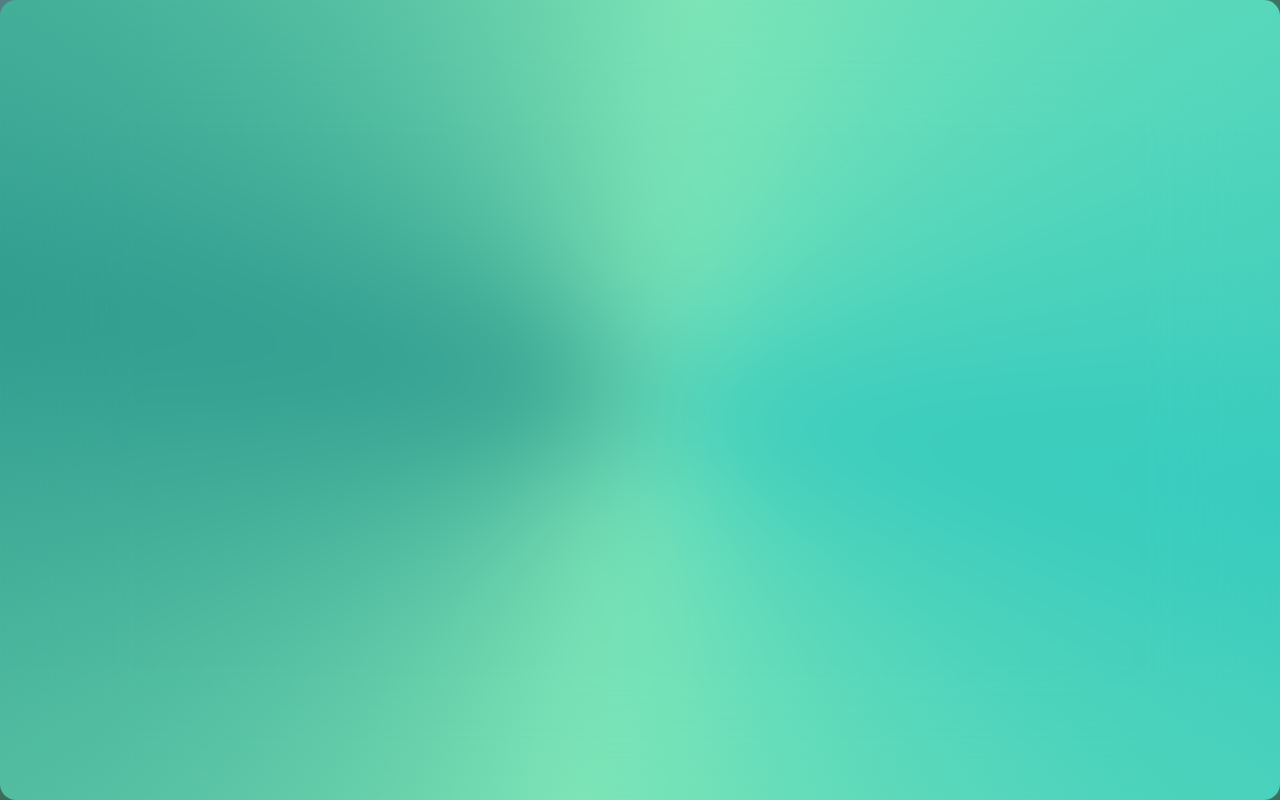
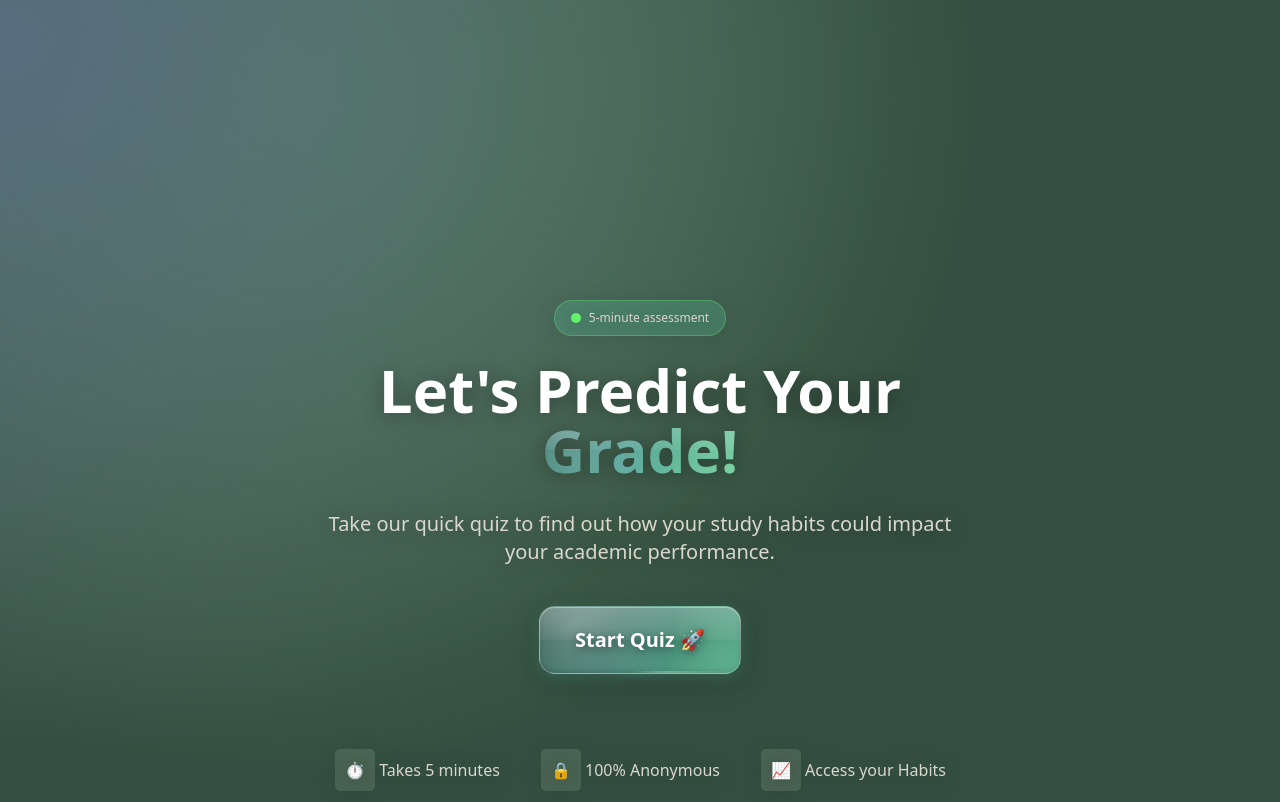
Before and after one commit to Hosanna13/Grade-Predictor-React, a Next.js app in the folder grade-predictor/: page / in a window 1280 px wide. Shown: the top 802 px of the page. Built offline with nearby package versions, Linux system fonts and the light colour scheme.

Commit message:
welcome done

```diff
--- a/grade-predictor/src/app/globals.css
+++ b/grade-predictor/src/app/globals.css
@@ -23,6 +23,8 @@
   --clr4: rgba(255,255,255,.35);
   /*smooth blending */
   --clr5: #2F9C8F;
+  --clr6: #3A5A40;
+  --clr7: #344E41;
 }
 
 /* Apply theme variables */
--- a/grade-predictor/src/app/page.tsx
+++ b/grade-predictor/src/app/page.tsx
@@ -12,12 +12,15 @@ export default function Home() {
   return (
     <div className="home-container">
     <div className='hero'>
+      <div className="bage"> <span className="bage-dot"></span> 5-minute assessment</div>
+      <div className="header">
           <h1 className="welcome-header">
-        Let's Predict Your <span className="grade">Grade!</span>
+            Let's Predict Your <div> <span className="grade">Grade!</span>  </div>
           </h1>
           <p className="welcome-subheader">
             Take our quick quiz to find out how your study habits could impact your academic performance.
           </p>
+      </div>
       <Link href="/quiz">
         <button className="start-btn" onClick={handleClick}>
           Start Quiz 🚀
@@ -26,17 +29,21 @@ export default function Home() {
       </div>
       <br />
       <div className="benefits-section">
-        <li> <span className="icon">⏱️</span>Takes 5 minutes</li>
-        <li> <span className="icon">🔒</span>100% Anonymous</li>
+        <li> <span className="icon">⏱️</span> Takes 5 minutes</li>
+        <li> <span className="icon">🔒</span> 100% Anonymous</li>
         <li> <span className='icon'>📈</span> Access your Habits</li>
       </div>
       <footer className="footer">
-        <h1 className="stat">100+ </h1>
+        < div className='stats-section'>
+          <div className="stat">100+
               <p className="stat-desc">Students assessed</p>
-        <h1 className="stat">85% </h1>
+          </div>
+          <div className="stat">85%
           <p className="stat-desc">Accuracy rate</p>
-        <h1 className="stat"> 12 </h1>
-        <p className="stat-desc">Questions</p>
+          </div>
+          <div className="stat"> 12
+          <p className="stat-desc">Questions</p> </div>
+        </div>
       </footer>
 
     </div>
--- a/grade-predictor/src/app/quiz.css
+++ b/grade-predictor/src/app/quiz.css
@@ -5,34 +5,66 @@
     flex-direction: column;
     align-items: center;
     justify-content: center;
-    height: 100vh;
+    min-height: 100vh;
     background: var(--bg);
-
 }
 .hero {
     text-align: center;
+    margin-top: 300px;
+}
+.bage{
+    display: inline-flex;
+    align-items: center;
+    gap: 8px;
+    background: rgba(99, 241, 189, 0.2);
+    border: 1px solid rgba(99, 241, 109, 0.3);
+
+    color: var(--text-color);
+    padding: 8px 16px;
+    border-radius: 50px;
+    font-size: 12px;
+    font-weight: 500;
+    margin-bottom: 24px;
+    filter: drop-shadow(0 2px 10px rgba(0,0,0,.35));
+}
+
+.bage-dot{
+    width: 10px;
+    height: 10px;
+    background-color: #63F16D;
+    border-radius: 50%;
+    animation: pulse 2s infinite;
+}
+.header {
+    display: flex;
+    flex-direction: column;
+    align-items: center;
+    justify-content: center;
+    margin-bottom: 40px;
 }
 .welcome-header {
-    font-size: 45px;
+    font-size: 60px;
     color: #ffffff;
-    font-weight: bold;
+    font-weight: bolder;
     display: inline-block;
     position: relative;
     text-align: center;
     white-space: nowrap;
+    line-height: 1;
     min-width: 100%;
-     margin-bottom: 1rem;
      filter: drop-shadow(0 2px 10px rgba(0,0,0,.35));
-
+     margin-bottom: 30px;
 }
 .welcome-subheader{
+    max-width: 70%;
     font-size: 20px;
-    line-height: 1.6;
-    margin-bottom: 40px;
+    font-weight: 500;
+    line-height: 1.4;
     filter: drop-shadow(0 2px 10px rgba(0,0,0,.35));
 }
 .grade {
     background:
+    linear-gradient(180deg, rgba(255,255,255,0.25) 0%, rgba(255,255,255,0.05) 50%, transparent 50%),
     radial-gradient(circle at 12% 35%, rgba(255,255,255,.22) 0%, rgba(255,255,255,0) 55%),
     radial-gradient(circle at 82% 18%, rgba(144,224,171,.28) 0%, rgba(144,224,171,0) 60%),
     radial-gradient(circle at 42% 78%, rgba(130,184,229,.22) 0%, rgba(130,184,229,0) 65%),
@@ -43,8 +75,13 @@
     color: transparent;
     -webkit-text-fill-color: transparent;
     display: inline-block;
-    filter:drop-shadow(0 25px 50px -12px rgba(15, 191, 121, 0.55));
+    filter:
+    drop-shadow( 1px 1px rgba(255,255,255,.4)),
+    drop-shadow(0 -2px 4px rgba(0,0,0,.15)),
+    drop-shadow(0 4px 15px rgba(78, 164, 138, 0.3)),
+    drop-shadow(0 8px 30px rgba(0,0,0,0.2));
 }
+
 .start-btn {
     padding: 18px 35px;
     font-size: 20px;
@@ -54,35 +91,192 @@
     border-radius: 16px;
     cursor: pointer;
     background:
+    /* glassy */
+    linear-gradient(180deg, rgba(255,255,255,0.25) 0%, rgba(255,255,255,0.05) 50%, transparent 50%),
     radial-gradient(circle at 18% 28%, rgba(255,255,255,.28) 0%, rgba(255,255,255,0) 58%),
     radial-gradient(circle at 90% 70%, rgba(144,224,171,.26) 0%, rgba(144,224,171,0) 62%),
     linear-gradient(135deg, #254f45 0%, #3a7a6b 52%, #4ea48a 100%);
-    /*box-shadow: 0 25px 50px -12px rgba(30, 194, 129, 0.55);*/
+
     text-shadow: 0 2px 10px rgba(0,0,0,.45);
+    position: relative;
+    isolation: isolate;
+    z-index: 0;
+
+    box-shadow:
+    /* inner glow - top*/
+    inset 0 1px 1px rgba(255,255,255,.4),
+    /* inner shadow - bottom*/
+    inset 0 -2px 4px rgba(0,0,0,.15),
+    /* outer subtle glow */
+    0 4px 15px rgba(78, 164, 138, 0.3),
+    /*soft ambient shadow */
+    0 8px 30px rgba(0,0,0,0.2);
+
+    /* smooth transform and shadow on hover */
+    transition:
+        transform 0.3s cubic-bezier(0.34, 1.56, 0.67, 1),
+        box-shadow 0.3s ease,
+        border-color 0.3s ease;
 }
+
 .start-btn:hover {
-    position: relative;
+   transform: translateY(-4px);
+   border-color: rgba(255,255,255, 0.5);
+   box-shadow:
+    /* inner glow - top*/
+    inset 0 1px 2px rgba(255,255,255,.5),
+    /* inner shadow - bottom*/
+    inset 0 -2px 4px rgba(0,0,0,.1),
+    /* outer subtle glow */
+    0 8px 25px rgba(78, 164, 138, 0.5),
+    0 4px 10px rgba(127, 221, 168, 0.3),
+    /*soft ambient shadow */
+    0 15px 40px rgba(0,0,0,0.25);
+}
+
+.start-btn:active{
+    transform: translateY(-1px);
+    transition-duration: 0.1s;
+    box-shadow:
+    inset 0 1px 1px rgba(255,255,255,0.3),
+    inset 0 2px 4px rgba(0,0,0,0.15),
+    0 2px 10px rgba(78, 164, 138, 0.4),
+    0 4px 15px rgba(0,0,0,0.2);
 }
 @keyframes rotation {
     0% {--gradient-angle: 0deg;}
     100% {--gradient-angle: 360deg;}
 }
-.start-btn::before, .start-btn::after{
+.start-btn::before{
     content: "";
     position: absolute;
-    inset: 0;
+    inset: 0px;
+    padding: 2px;
+    border-radius:inherit;
+    box-sizing: border-box;
     background: conic-gradient(
-       from var(--gradient-angle),
-        var(--clr1),
-        var(--clr2),
-        var(--clr5),
-        var(--clr2),
-        var(--clr1));
+        from var(--gradient-angle),
+        transparent 0%,
+        rgba(235, 253, 251, 0.8) 10%,
+        transparent 20%,
+        transparent 100%);
+
+    /* show ONLY the edge (cut out the center) */
+    -webkit-mask: linear-gradient(#000 0 0) content-box, linear-gradient(#000 0 0);
+    -webkit-mask-composite: xor;
+    mask-composite: exclude;
+
+    filter: blur(10px);
+    opacity: 0.9;
+    animation: rotation 20s linear infinite;
+    pointer-events: none;
+    z-index: -1;
+    transition: opacity 0.3s ease, filter 0.3s ease;
+}
+.start-btn:hover::before{
+    opacity: 1;
+    filter: blur(6px);
+}
+
+.start-btn::after {
+    content: "";
+    position: absolute;
+    inset: -4px;
     border-radius: inherit;
-    animation: rotation 20s linear infinite;
+    box-sizing: border-box;
+    background: conic-gradient(
+        from var(--gradient-angle),
+        transparent 0%,
+        rgba(55, 203, 190, 0.4) 10%,
+        transparent 20%,
+        transparent 100%
+    );
+    -webkit-mask: linear-gradient(#000 0 0) content-box, linear-gradient(#000 0 0);
+    -webkit-mask-composite: xor;
+    mask-composite: exclude;
+    padding: 3px;
+    filter: blur(10px);
+    opacity: 0.5;
+    animation: rotation 4s linear infinite;
+    pointer-events: none;
+    z-index: -2;
+    transition: opacity 0.3s ease;
 }
-.start-btn::after{
-    filter: blur(3.5rem);
+
+.start-btn:hover::after {
+    opacity: 0.8;
+}
+
+.benefits-section {
+    display: flex;
+    flex-direction: row;
+    justify-content: center;;
+    margin-top: 60px;
+    text-align: center;
+    color: #ffffff;
+    margin-bottom: 100px;
+}
+.benefits-section li {
+    list-style-type: none;
+    margin: 0 20px;
+    color: var(--text-color);
+    filter: drop-shadow(0 2px 10px rgba(0,0,0,.35));
+}
+.icon {
+    padding: 10px 10px;
+    background-color: #afc8a72f;
+    border-radius: 5px;
+    margin-left: 1px;
+}
+
+.footer{
+    align-self: stretch;
+    width: 100%;
+    display: flex;
+    flex-direction: column;
+    align-items: center;
+    justify-content: center;
+    position: relative;
+    padding-top: 18px;
+}
+.footer::before{
+    content:"";
+    position:absolute;
+    top:0;
+    left:0;
+    right:0;
+    height: 1px;
+    background: rgba(255,255,255,.18);
+  }
+  .stats-section {
+    display: flex;
+    flex-direction: row;
+    align-items: center;
+    justify-content: center;
+    margin-top: 50px;
+    margin-bottom: 20px;
+  }
+
+.stat{
+    align-self:auto;
+    margin: 0 15px;
+    text-align: center;
+    font-weight: 900;
+    font-size: 45px;
+    color:#f9f7f2;
+    filter: drop-shadow(0 2px 10px rgba(0,0,0,.35));
+
+    display: flex;
+    flex-direction: column;
+    align-items: center;
+}
+.stat-desc{
+    text-align: center;
+    font-size: 10px;
+    font-weight: 400;
+    margin-top: 5px;
+    filter: drop-shadow(0 2px 10px rgba(0,0,0,.35));
+
 }
 
 /* Quiz Page Styles */
```
Also changed, not shown: 1 other file (tests, documents, lock files or other folders). Lines whose indentation alone changed are shown as unchanged.
